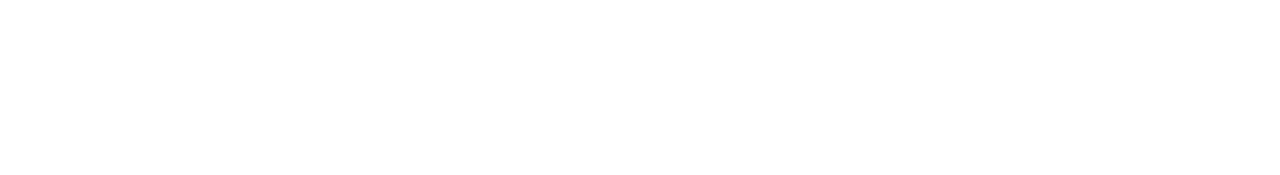
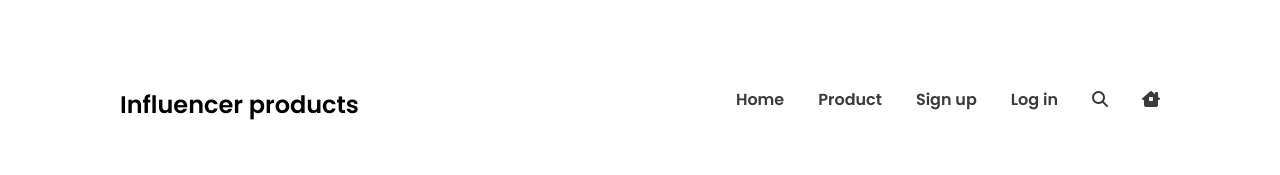
Before and after one commit to sumonchonrodas/influencer, a plain HTML site: page index.html in a window 1280 px wide. Drawn offline with Linux system fonts and the light colour scheme.

Commit message:
hafl done

```diff
--- a/index.html
+++ b/index.html
@@ -1,14 +1,54 @@
 <!DOCTYPE html>
 <html lang="en">
+
 <head>
     <meta charset="UTF-8">
+    <link rel="preconnect" href="https://fonts.googleapis.com">
+    <link rel="preconnect" href="https://fonts.gstatic.com" crossorigin>
+    <link href="https://fonts.googleapis.com/css2?family=Poppins:wght@600&display=swap" rel="stylesheet">
     <meta http-equiv="X-UA-Compatible" content="IE=edge">
     <meta name="viewport" content="width=device-width, initial-scale=1.0">
     <title>Influencer Website</title>
+    <!-- font links -->
+    <link rel="preconnect" href="https://fonts.googleapis.com">
+    <link rel="preconnect" href="https://fonts.gstatic.com" crossorigin>
+    <link href="https://fonts.googleapis.com/css2?family=Poppins:wght@600&display=swap" rel="stylesheet">
     <!-- link css -->
     <link rel="stylesheet" href="styles/style.css">
+    <!-- font Awesome -->
+    <script src="https://kit.fontawesome.com/21c6649b67.js" crossorigin="anonymous"></script>
 </head>
+
 <body>
+    <header>
+        <div class="header">
+            <h2 class="header-title">Influencer products</h2>
+        <ul>
+            <li><a href="">Home</a></li>
+            <li><a href="">Product</a></li>
+            <li><a href="">Sign up</a></li>
+            <li><a href="">Log in</a></li>
+            <li><a href=""><i class="fa-solid fa-magnifying-glass"></i></a></i></li>
+            <li><a href=""><i class="fa-solid fa-house-chimney-window"></i></a></i></li>
+        </ul>
+        </div>
+
+    </header>
+    <main>
+        <section class="journey">
+            <div>
+
+            </div>
+            <div>
+
+            </div>
+        </section>
+
+    </main>
+    <footer>
+
+    </footer>
 
 </body>
+
 </html>
--- a/styles/style.css
+++ b/styles/style.css
@@ -0,0 +1,39 @@
+/* common style  */
+* {
+    margin: 0px;
+    padding: 0px;
+    font-family: 'Poppins', sans-serif;
+    box-sizing: border-box;
+}
+
+
+/* header style */
+header{
+    padding: 87px 120px 50px 120px;
+}
+
+.header {
+    display: flex;
+    justify-content: space-between;
+}
+.header-title{
+    font-size:24px;
+
+}
+
+.header ul {
+    display: flex;
+    gap: 34px;
+}
+
+.header ul li {
+    list-style-type: none;
+}
+
+.header ul li a {
+    text-decoration: none;
+    color: #3A3A3A;
+    font-weight: 600;
+    font-size: 16px;
+}
+/* header end  */
```
